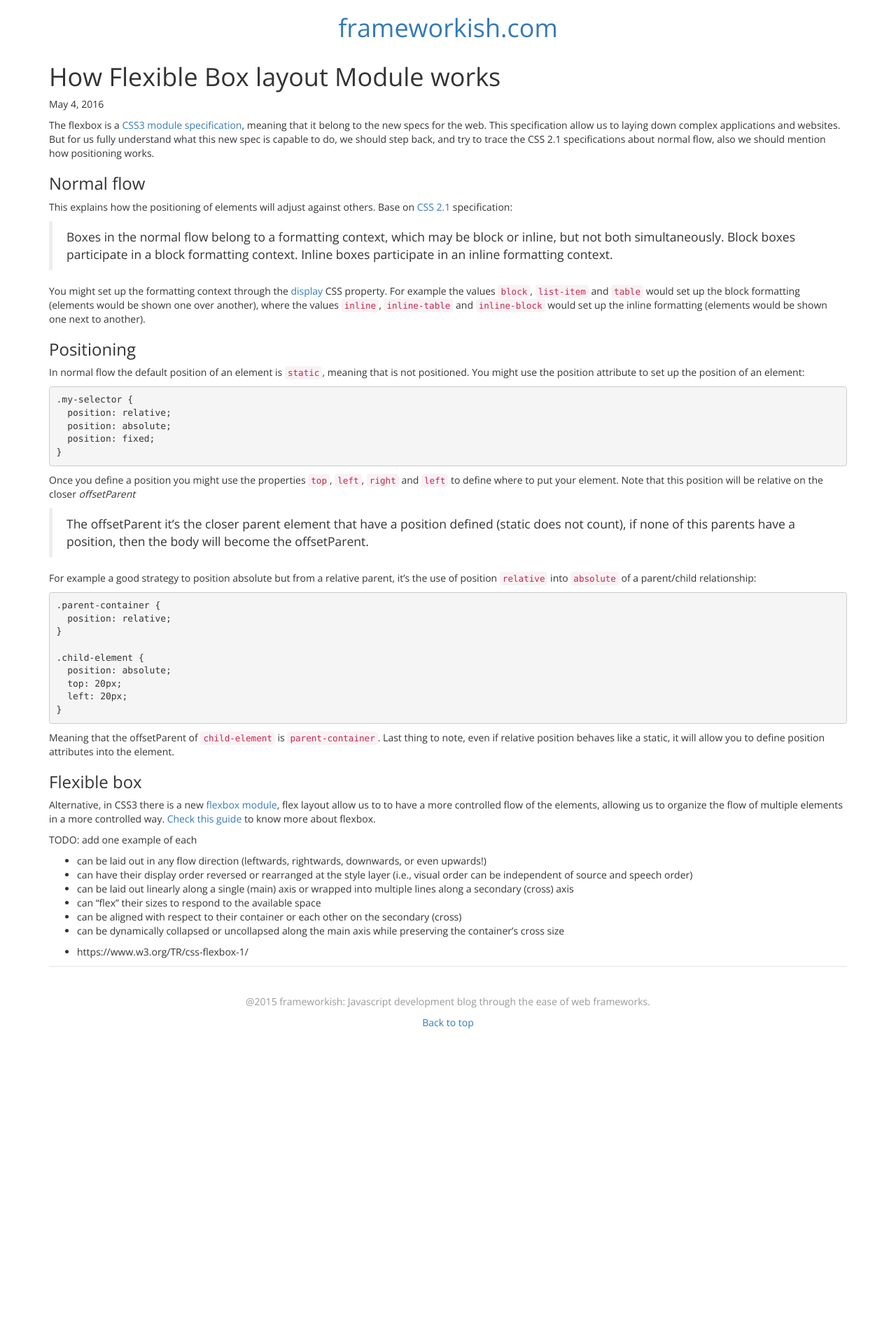
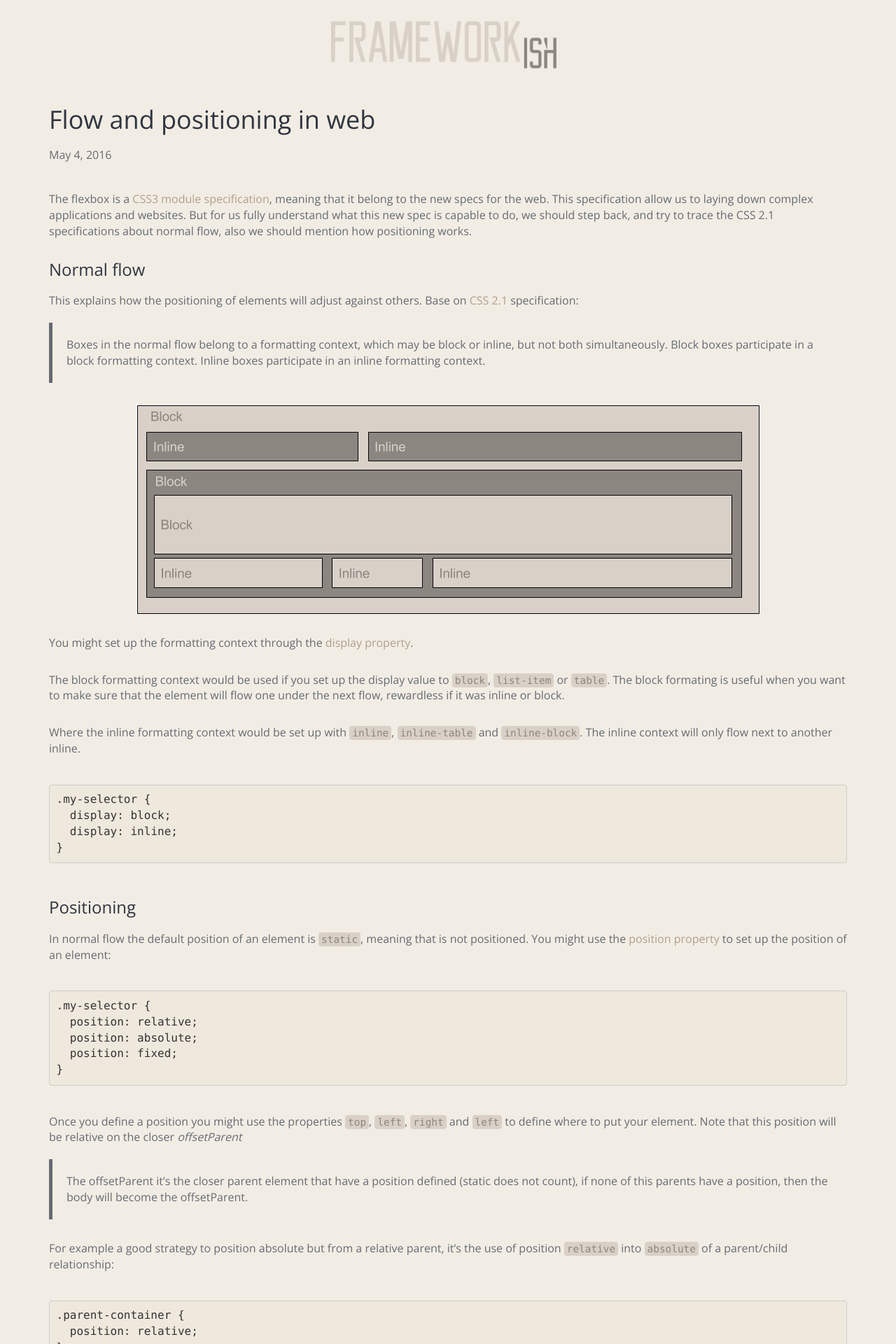
Before and after one commit to Rastikko/Rastikko.github.io, a Jekyll site: the page built from _posts/2016-05-04-flow-and-positioning.md, in a window 1280 px wide. Shown: the top 1920 px of the page at 70% size. Built offline with Jekyll 4.4.1, drawn with Linux system fonts in a browser that asks for light colours; before the commit the page ends 1521 px from its top, so only the background shows below that.

Commit message:
Use color pallete brown and tweak flow article

````diff
--- a/_includes/header.html
+++ b/_includes/header.html
@@ -1,5 +1,5 @@
-<div class="row">
-  <a class="text-center" href="{{ site.baseurl }}/">
-    <h1>frameworkish.com</h1>
+<div class="container text-center">
+  <a href="{{ site.baseurl }}/">
+    <img alt="frameworkish.com" src="/img/frameworkish_logo.png" width="400" />
   </a>
 </div>
--- /dev/null
+++ b/_includes/image.html
@@ -0,0 +1 @@
+  <img class="img-responsive center-block" src="{{ include.url }}" alt="{{ include.description }}"/>
--- a/_posts/2016-05-04-flow-and-positioning.md
+++ b/_posts/2016-05-04-flow-and-positioning.md
@@ -1,6 +1,6 @@
 ---
 layout: post
-title:  "How Flexible Box layout Module works"
+title:  "Flow and positioning in web"
 description: "Introduction of browser DOM elements flow and how the positioning works through CSS specifications"
 date:   2016-05-04
 categories: html
@@ -14,11 +14,24 @@ This explains how the positioning of elements will adjust against others. Base o
 
 > Boxes in the normal flow belong to a formatting context, which may be block or inline, but not both simultaneously. Block boxes participate in a block formatting context. Inline boxes participate in an inline formatting context.
 
-You might set up the formatting context through the [display](https://developer.mozilla.org/en-US/docs/Web/CSS/display) CSS property. For example the values `block`, `list-item` and `table` would set up the block formatting (elements would be shown one over another), where the values `inline`, `inline-table` and `inline-block` would set up the inline formatting (elements would be shown one next to another).
+{% include image.html url="/img/normal_flow.jpg" description="Normal flow graph" %}
+
+You might set up the formatting context through the [display property](https://developer.mozilla.org/en-US/docs/Web/CSS/display).
+
+The block formatting context would be used if you set up the display value to `block`, `list-item` or `table`. The block formating is useful when you want to make sure that the element will flow one under the next flow, rewardless if it was inline or block.
+
+Where the inline formatting context would be set up with `inline`, `inline-table` and `inline-block`. The inline context will only flow next to another inline.
+
+```css
+.my-selector {
+  display: block;
+  display: inline;
+}
+```
 
 ### Positioning
 
-In normal flow the default position of an element is `static`, meaning that is not positioned. You might use the position attribute to set up the position of an element:
+In normal flow the default position of an element is `static`, meaning that is not positioned. You might use the [position property](https://developer.mozilla.org/en-US/docs/Web/CSS/position) to set up the position of an element:
 
 ```css
 .my-selector {
--- a/_sass/_base.scss
+++ b/_sass/_base.scss
@@ -1,8 +1,47 @@
+// https://color.adobe.com/Saffron-umbrella-color-theme-1641683/
+// https://color.adobe.com/Das-Boot-color-theme-189112/
+
+$headers: #2F3540;
+$text: #666A73;
+$background: #F2EDE4;
+$aux1: #D9D1C7;
+$aux2: #8C8681;
+
+body {
+  background-color: $background;
+}
+
 h1, h2, h3, h4, h5, h6 {
     font-family: 'Open Sans', sans-serif;
+    color: $headers;
 }
+
 p, div {
-    font-family: 'Open Sans', sans-serif;
+  padding: 10px 0;
+  font-size: 16px;
+  font-family: 'Open Sans', sans-serif;
+  color: $text;
+}
+
+pre {
+  font-size:16px;
+  background-color: darken($background, 2%);
+}
+
+blockquote {
+  border-left: 5px solid $text;
+}
+
+a {
+  color: darken( $aux1, 20% );
+  &:hover, &:active, &:focus {
+    color: $aux2;
+  }
+}
+
+code {
+  color: $aux2;
+  background-color: $aux1;
 }
 
 .sidebar-johan-img {
````
Also changed, not shown: img/frameworkish_logo.png (added), img/johan.jpg (deleted), img/normal_flow.jpg (added), 1 other file.
